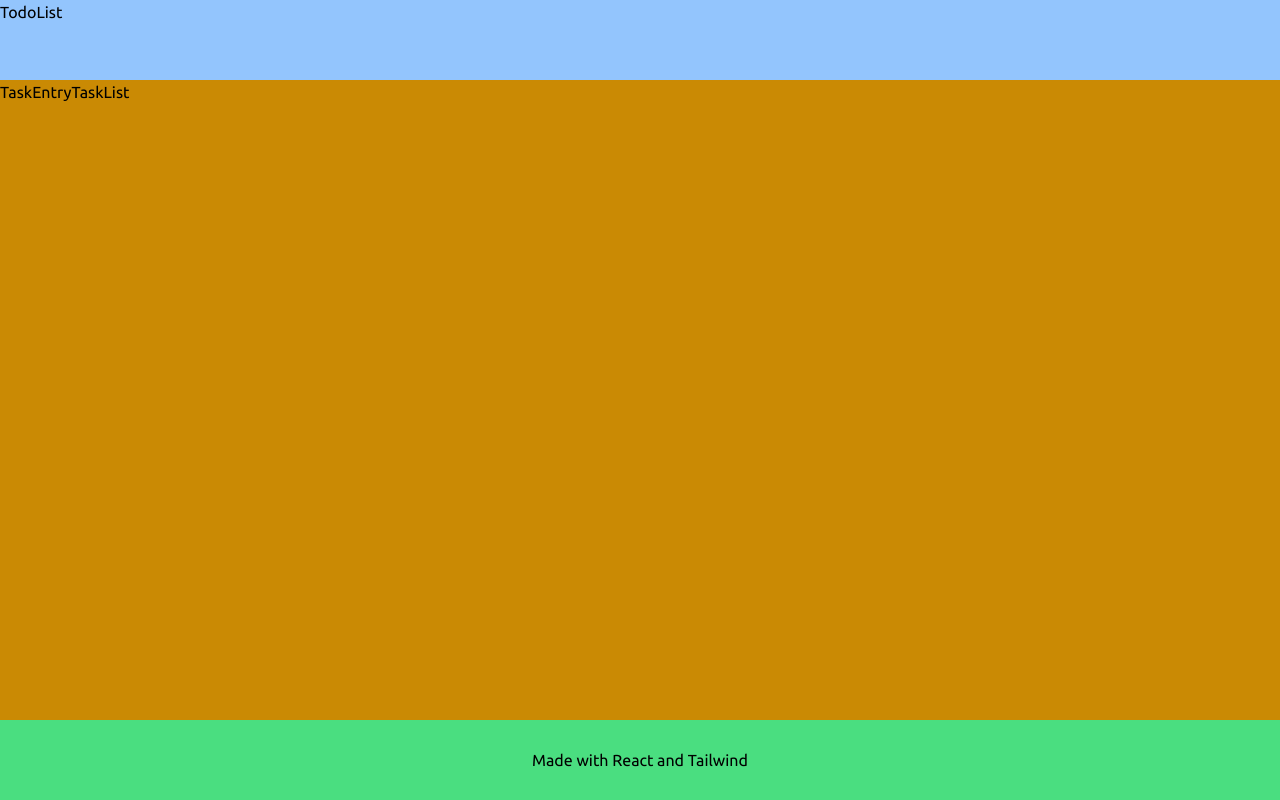
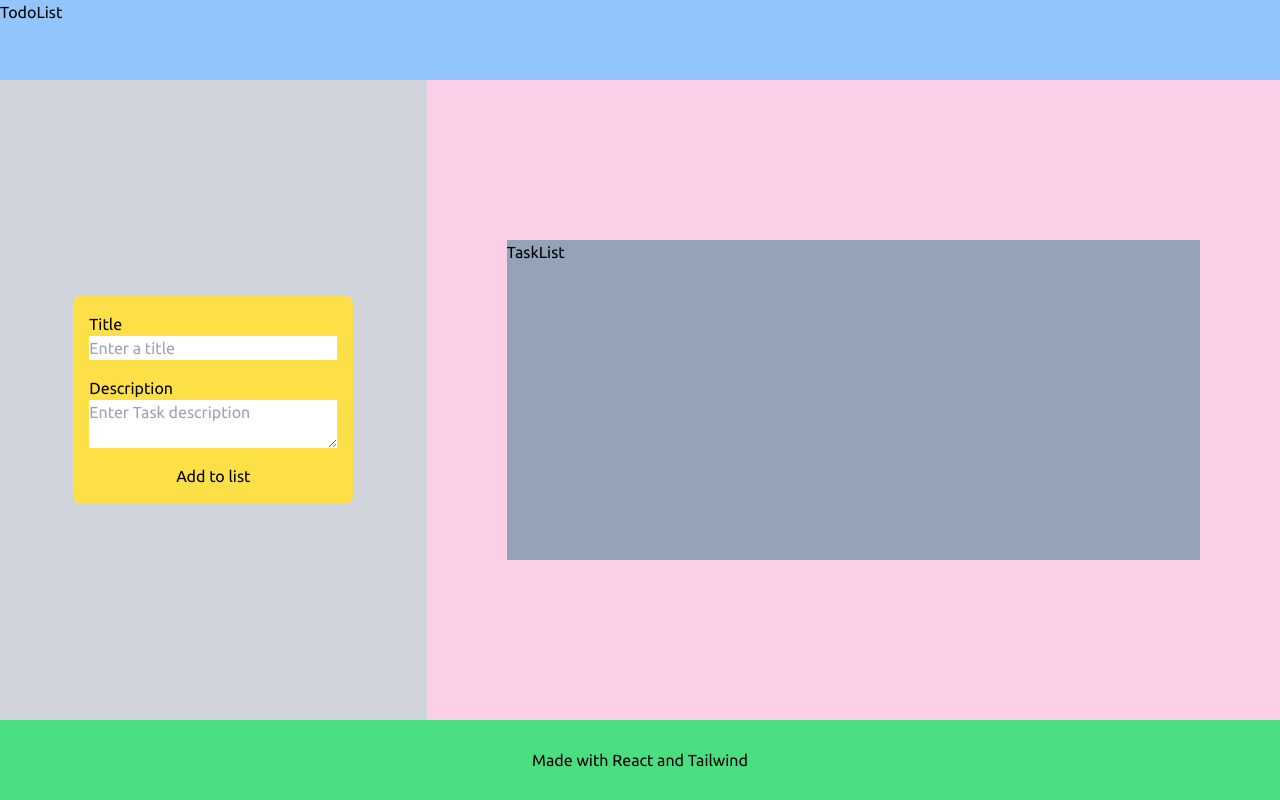
Before and after one commit to arpankumarde/OIBSIP, a React (Vite) app in the folder react-todo-list/: page / in a window 1280 px wide. Built offline with nearby package versions, Linux system fonts and the light colour scheme.

Commit message:
added task entry point and state holding the data

```diff
--- a/react-todo-list/src/components/TaskEntry.jsx
+++ b/react-todo-list/src/components/TaskEntry.jsx
@@ -1,9 +1,51 @@
-import React from 'react'
+import React, { useState } from 'react';
 
 const TaskEntry = () => {
+  const [tasks, setTasks] = useState([]);
+  const [inputs, setInputs] = useState({});
+
+  const handleChange = (event) => {
+    const name = event.target.name;
+    const value = event.target.value;
+    // console.log("in here")
+    // console.log(inputs)
+    setInputs(values => ({ ...values, [name]: value }))
+  }
+
+  const handleSubmit = (event) => {
+    event.preventDefault();
+    // alert(inputs);
+    console.log(inputs);
+    setTasks(prev => [...prev, inputs]);
+    setInputs({});
+    console.log(tasks);
+  }
+
   return (
-    <div>
-      TaskEntry
+    <div className='bg-gray-300 w-1/3 flex justify-center items-center'>
+      <div className="bg-yellow-300 p-4 rounded-lg">
+        <form onSubmit={handleSubmit} className='flex flex-col gap-4'>
+          <fieldset className='flex flex-col'>
+            <span>Title</span>
+            <input type="text" name='title'
+              value={inputs.title || ""}
+              onChange={handleChange}
+              placeholder='Enter a title'
+              required
+            />
+          </fieldset>
+          <fieldset className='flex flex-col'>
+            <span>Description</span>
+            <textarea name='desc' value={inputs.desc || ""}
+              onChange={handleChange}
+              placeholder='Enter Task description'
+              className='w-full'
+            >
+            </textarea>
+          </fieldset>
+          <button type="submit">Add to list</button>
+        </form>
+      </div>
     </div>
   )
 }
--- a/react-todo-list/src/components/TaskList.jsx
+++ b/react-todo-list/src/components/TaskList.jsx
@@ -2,7 +2,11 @@ import React from 'react'
 
 const TaskList = () => {
   return (
-    <div>TaskList</div>
+    <section className='bg-pink-200 w-2/3 flex items-center justify-center px-20'>
+      <div className="container bg-slate-400 min-h-[40vh]">
+        TaskList
+      </div>
+    </section>
   )
 }
 
```
